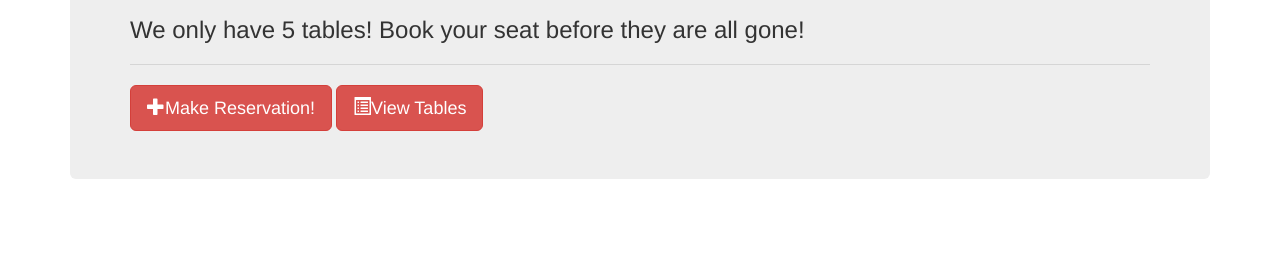
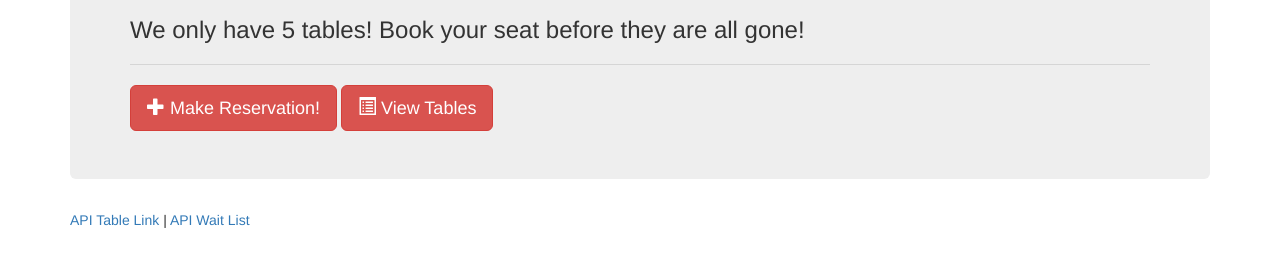
Before and after one commit to blbaker1989/hotrestaurant, a website: page index.html in a window 1280 px wide. Shown: the part 140-406 px from the top of the page. Drawn offline with nearby package versions, Linux system fonts and the light colour scheme.

Commit message:
updates to index.html footer

```diff
--- a/index.html
+++ b/index.html
@@ -16,53 +16,22 @@
       <h1>Hot Restaurants</h1>
       <h3>We only have 5 tables! Book your seat before they are all gone!</h3>
       <hr>
-      <a href="/add"><button type="button" class="btn btn-danger btn-lg"><span class="glyphicon glyphicon-plus"></span>Make Reservation!</button></a>
-      <a href="/tables"><button type="button" class="btn btn-danger btn-lg"><span class="glyphicon glyphicon-list-alt"></span>View Tables</button></a>
+      <a href="/add"><button type="button" class="btn btn-danger btn-lg"><span class="glyphicon glyphicon-plus"></span> Make Reservation!</button></a>
+      <a href="/tables"><button type="button" class="btn btn-danger btn-lg"><span class="glyphicon glyphicon-list-alt"></span> View Tables</button></a>
     </div>
     <div class="row">
-
       <div class="col-lg-12">
-
-        <!-- <div class="panel panel-default">
-          <div class="panel-heading">
-            <h3 class="panel-title"><strong>Current Reservations:</strong></h3>
-          </div>
-          <div class="panel-body">
-            <div class="well">
-              <h2 id="name">TBD</h2>
-              <div id="stats">
-                <h3><strong>TBD</strong> <span id="role">?</span></h3>
-                <h3><strong>TBD</strong> <span id="age">?</span></h3>
-                <h3><strong>TBD</strong> <span id="force-points">?</span></h3>
-              </div>
-            </div>
-          </div>
-        </div> -->
       </div>
     </div>
   </div>
-
-  <!-- <script type="text/javascript">
-    $("#search-btn").on("click", function() {
-      var searchedCharacter = $("#character-search").val().trim();
-
-      searchedCharacter = searchedCharacter.replace(/\s+/g, "").toLowerCase();
-
-      $.get("/api/" + newReservation, function(data) {
-        console.log(data);
-        if (data) {
-          $("#stats").show();
-          $("#name").text(data.name);
-          $("#number").text(data.number);
-          $("#age").text(data.age);
-          $("#force-points").text(data.forcePoints);
-        }
-        else {
-          $("#name").text("The force is not strong with this one. Your character was not found.");
-          $("#stats").hide();
-        }
-      });
-    });
-  </script> -->
+  <footer class="footer">
+    <div class="container">
+      <p>
+        <a href="/api/tables">API Table Link</a>
+         |
+        <a href="/api/waitlist"> API Wait List</a>
+      </p>
+    </div>
+  </footer>
 </body>
 </html>
```
